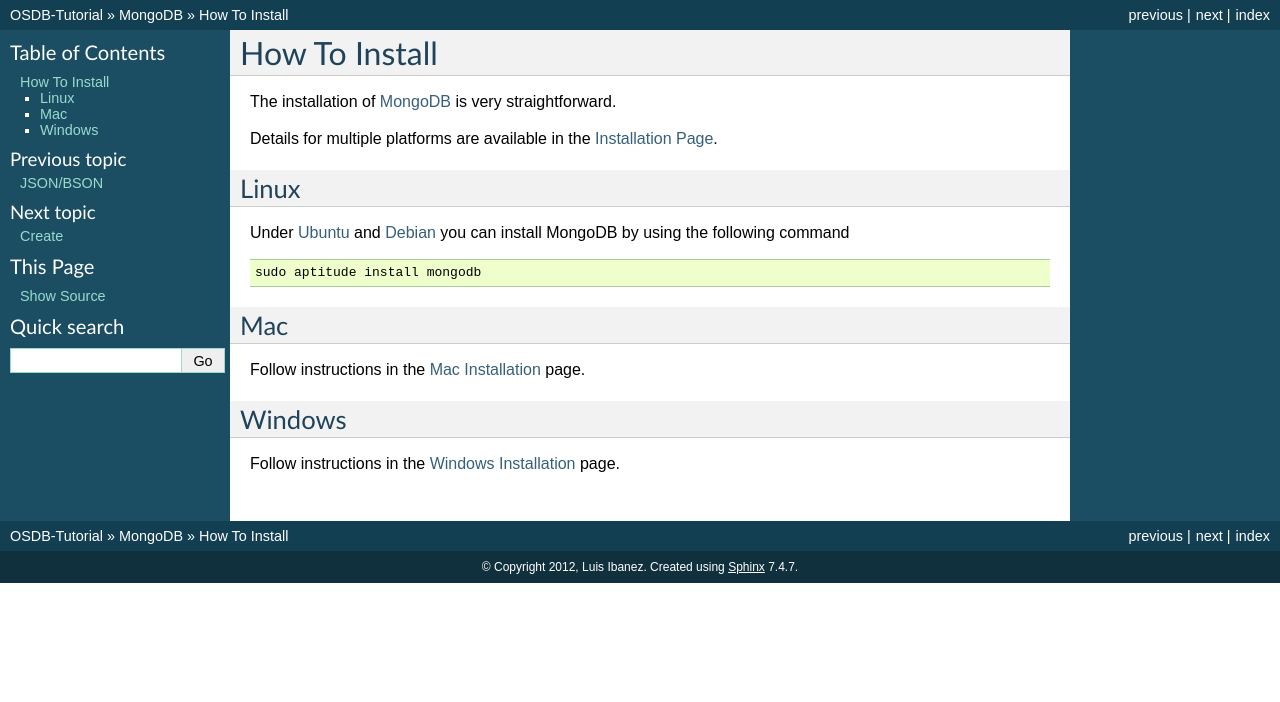
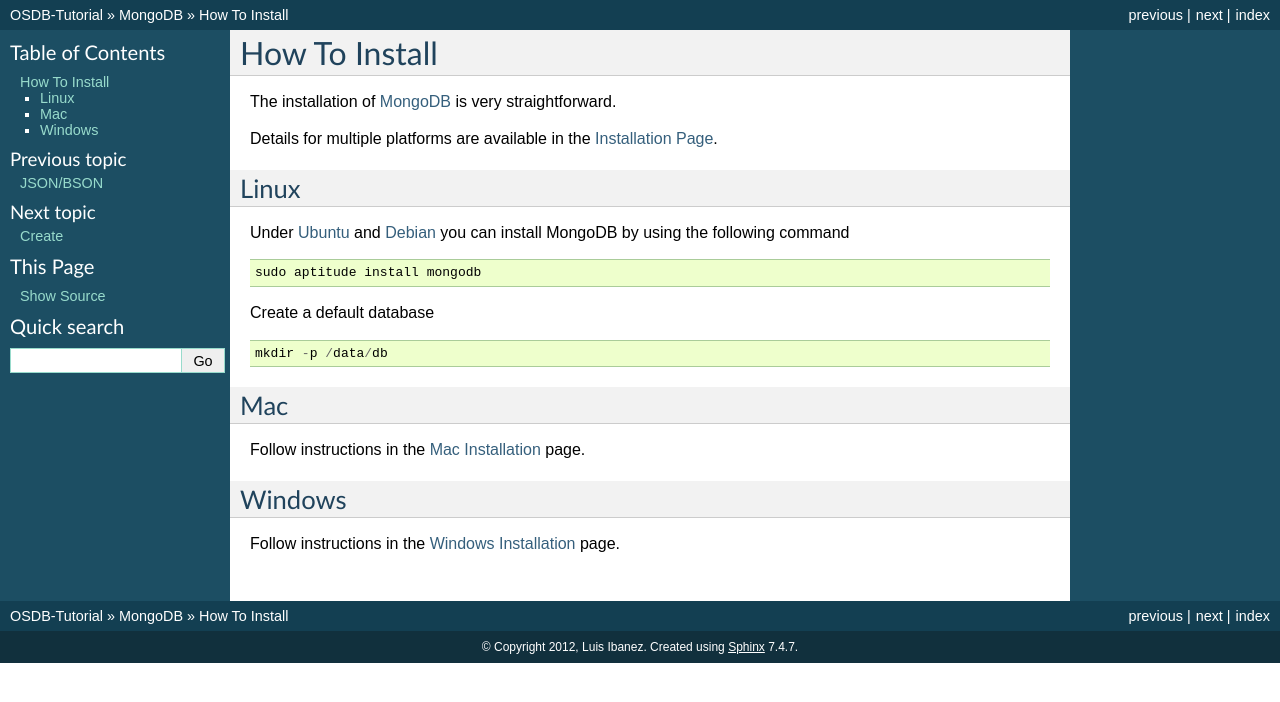
Before and after one commit to luisibanez/open-source-databases-tutorial, a Sphinx documentation site: the page built from source/MongoDB/Installation.rst, in a window 1280 px wide. Shown: the top 702 px of the page. Built offline with Sphinx 7.4.7, drawn with Linux system fonts in a browser that asks for light colours.

Commit message:
Adding creation of database directory.

```diff
--- a/source/MongoDB/Installation.rst
+++ b/source/MongoDB/Installation.rst
@@ -13,6 +13,12 @@ Under `Ubuntu`_ and `Debian`_ you can install MongoDB by using the following com
 ::
 
    sudo aptitude install mongodb
+
+Create a default database
+
+::
+
+    mkdir -p /data/db
 
 
 Mac
```
